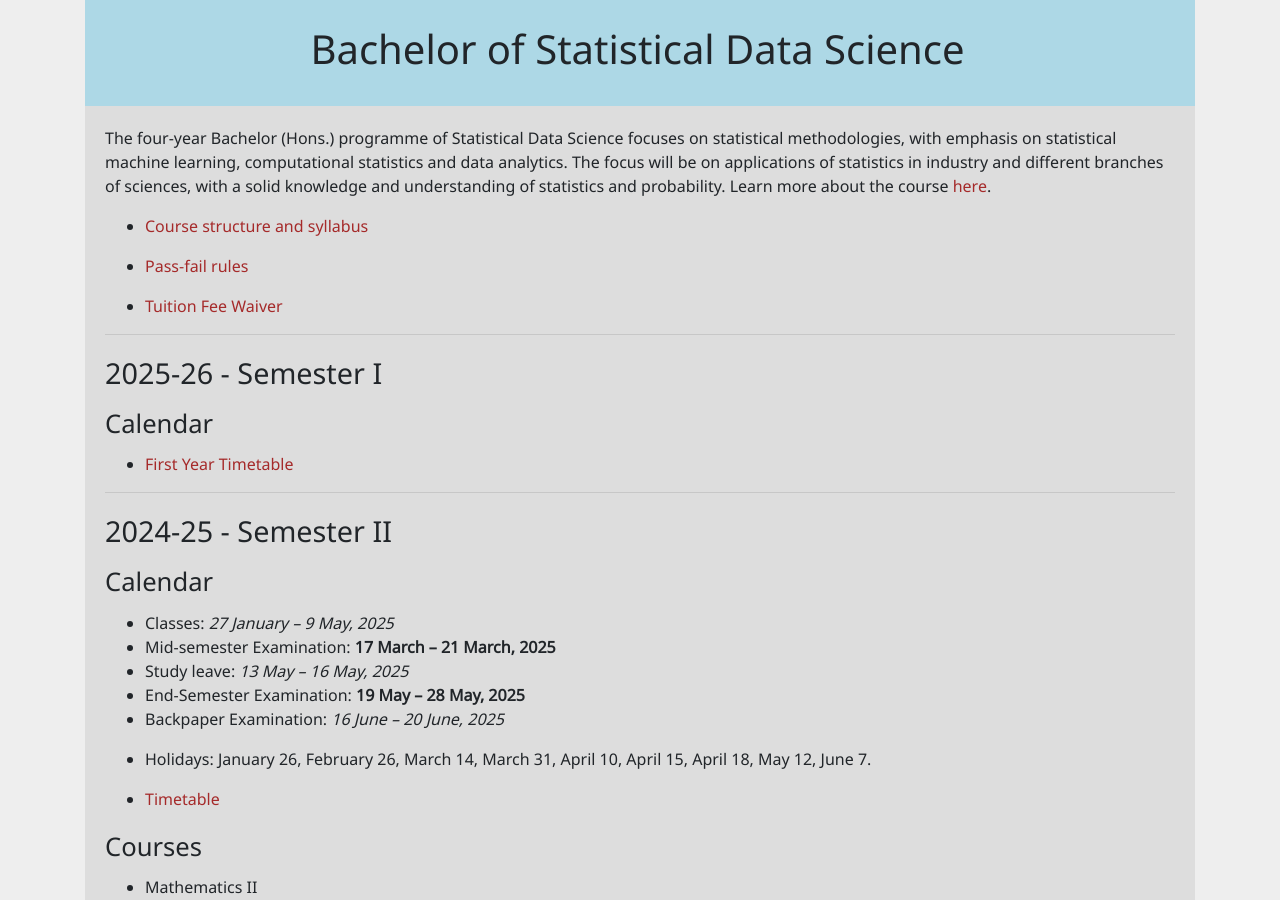
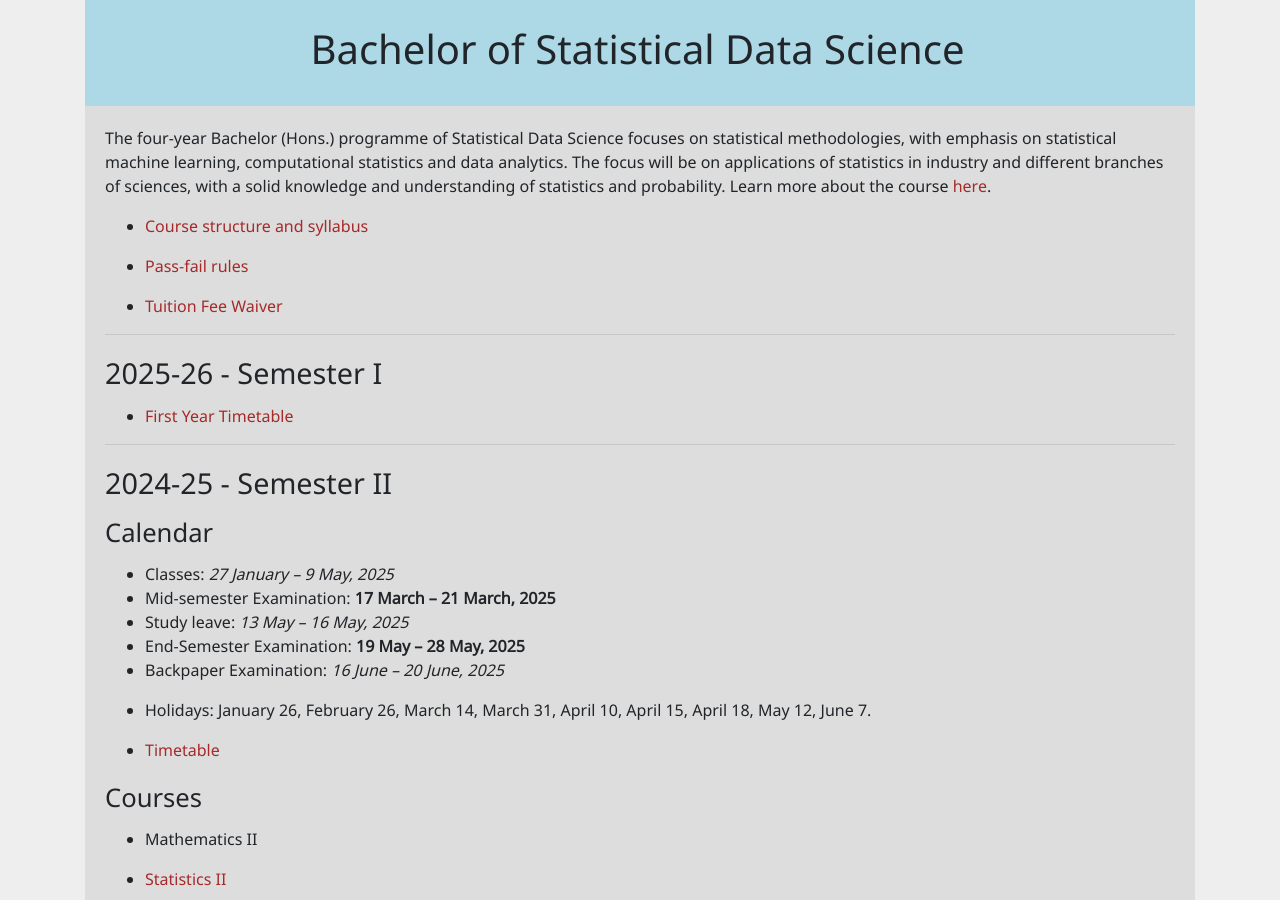
Before and after one commit to bsds-isi/bsds-isi.github.io, a Jekyll site: the page built from index.md, in a window 1280 px wide and 900 px high. Built offline with Jekyll 4.4.1, drawn with Linux system fonts in a browser that asks for light colours.

Commit message:
Update index.md

```diff
--- a/index.md
+++ b/index.md
@@ -23,7 +23,6 @@ statistics and probability. Learn more about the course
 * * *
 # 2025-26 - Semester I
 
-## Calendar
 
 * [First Year Timetable](documents/timetable-sem1-year1.pdf)
 
```
